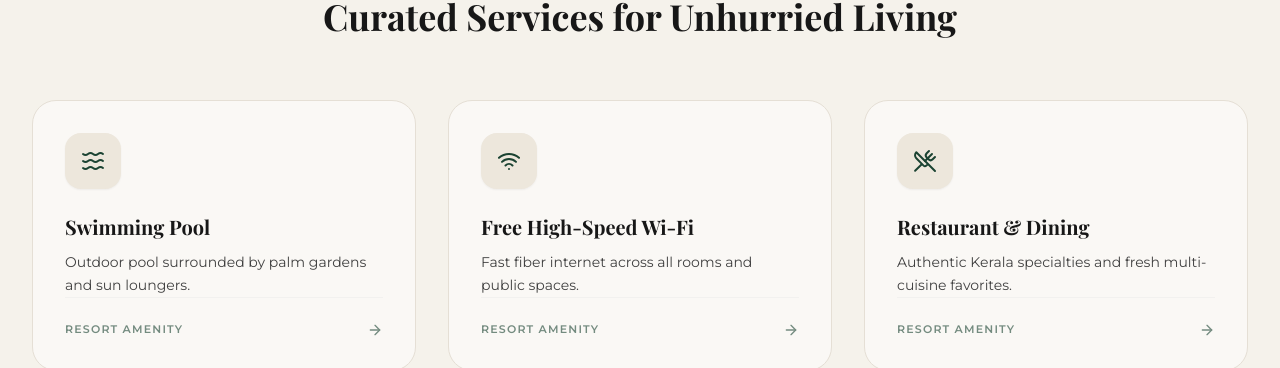
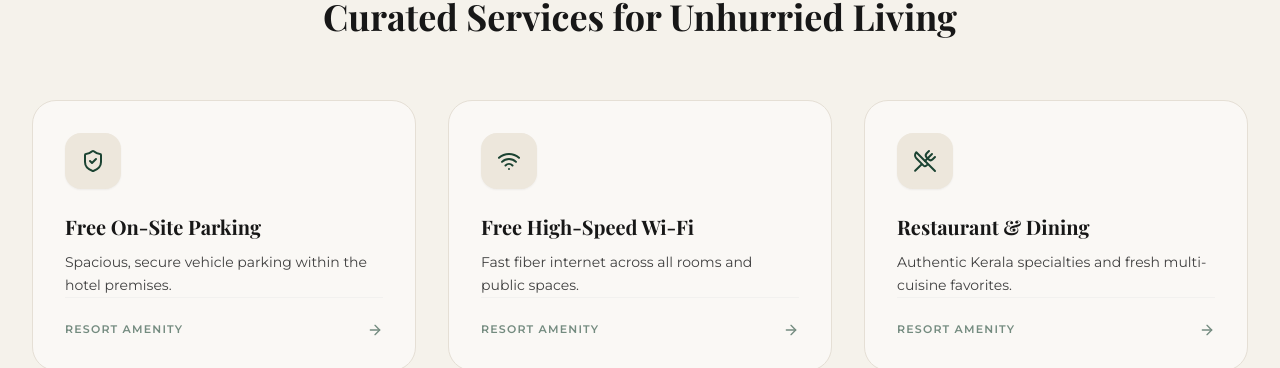
Before and after one commit to Abhiramkris/palmbeachhotel, a Next.js app: page / in a window 1280 px wide. Shown: the part 1883-2251 px from the top of the page. Built offline with nearby package versions, Linux system fonts and the light colour scheme.

Commit message:
Remove swimming pool, hall capacity claims, and 25 suites stat

```diff
--- a/src/components/amenities/AmenitiesGrid.tsx
+++ b/src/components/amenities/AmenitiesGrid.tsx
@@ -1,7 +1,7 @@
 "use client";
 
 import {
-  Waves,
+  ShieldCheck,
   Wifi,
   UtensilsCrossed,
   ConciergeBell,
@@ -12,7 +12,7 @@ import {
 import { HOTEL_AMENITIES, Amenity } from "@/data/amenities";
 
 const iconMap: Record<string, React.ReactNode> = {
-  waves: <Waves className="w-6 h-6" />,
+  "shield-check": <ShieldCheck className="w-6 h-6" />,
   wifi: <Wifi className="w-6 h-6" />,
   "utensils-crossed": <UtensilsCrossed className="w-6 h-6" />,
   "concierge-bell": <ConciergeBell className="w-6 h-6" />,
@@ -42,7 +42,7 @@ export default function AmenitiesGrid() {
               <div>
                 {/* Icon with gentle hover animation */}
                 <div className="w-14 h-14 rounded-2xl bg-[#EDE7DC] text-[#1B4332] flex items-center justify-center mb-6 transition-all duration-500 group-hover:bg-[#1B4332] group-hover:text-white group-hover:scale-110 group-hover:rotate-3 shadow-xs">
-                  {iconMap[amenity.icon] || <Waves className="w-6 h-6" />}
+                  {iconMap[amenity.icon] || <ShieldCheck className="w-6 h-6" />}
                 </div>
 
                 {/* Title & Description with slight typography shift */}
--- a/src/components/experiences/HotelStory.tsx
+++ b/src/components/experiences/HotelStory.tsx
@@ -39,13 +39,7 @@ export default function HotelStory() {
               </p>
             </div>
 
-            <div className="grid grid-cols-3 gap-6 pt-4 border-t border-white/15 max-w-lg">
-              <div>
-                <span className="block text-3xl sm:text-4xl font-editorial font-bold text-[#C5A880]">24+</span>
-                <span className="text-[11px] uppercase tracking-wider text-neutral-300 mt-1 block">
-                  Boutique Suites
-                </span>
-              </div>
+            <div className="grid grid-cols-2 gap-8 pt-4 border-t border-white/15 max-w-sm">
               <div>
                 <span className="block text-3xl sm:text-4xl font-editorial font-bold text-[#C5A880]">24/7</span>
                 <span className="text-[11px] uppercase tracking-wider text-neutral-300 mt-1 block">
--- a/src/components/venues/BanquetAndDining.tsx
+++ b/src/components/venues/BanquetAndDining.tsx
@@ -26,7 +26,7 @@ export default function BanquetAndDining({ onOpenBooking }: BanquetAndDiningProp
                 />
                 <div className="absolute inset-0 bg-gradient-to-t from-black/60 via-transparent to-transparent" />
                 <span className="absolute bottom-4 left-4 bg-black/60 backdrop-blur-md text-white text-xs font-semibold px-3 py-1.5 rounded-full border border-white/20">
-                  Theatre-Style Hall (Up to 250+ Guests)
+                  Theatre & Conference Layouts
                 </span>
               </div>
 
@@ -90,9 +90,9 @@ export default function BanquetAndDining({ onOpenBooking }: BanquetAndDiningProp
                     <Users className="w-4 h-4" />
                   </div>
                   <div>
-                    <h4 className="font-bold text-sm text-neutral-900">250+ Capacity</h4>
+                    <h4 className="font-bold text-sm text-neutral-900">Flexible Seating</h4>
                     <p className="text-xs text-neutral-600 mt-0.5">
-                      Flexible theatre or banquet seating.
+                      Theatre, seminar or banquet seating.
                     </p>
                   </div>
                 </div>
--- a/src/data/amenities.ts
+++ b/src/data/amenities.ts
@@ -7,10 +7,10 @@ export interface Amenity {
 
 export const HOTEL_AMENITIES: Amenity[] = [
   {
-    id: "pool",
-    name: "Swimming Pool",
-    description: "Outdoor pool surrounded by palm gardens and sun loungers.",
-    icon: "waves",
+    id: "parking",
+    name: "Free On-Site Parking",
+    description: "Spacious, secure vehicle parking within the hotel premises.",
+    icon: "shield-check",
   },
   {
     id: "wifi",
--- a/src/data/rooms.ts
+++ b/src/data/rooms.ts
@@ -43,7 +43,7 @@ export const ALL_BOOKING_TYPES: BookingTypeOption[] = [
   { slug: "executive-room", name: "Executive Room", category: "room", rateLabel: "₹2,530 / night" },
   { slug: "suite-room", name: "Suite Room", category: "room", rateLabel: "₹2,960 / night" },
   { slug: "premium-suite", name: "Premium Suite Room", category: "room", rateLabel: "₹3,470 / night" },
-  { slug: "grand-banquet-hall", name: "Grand Banquet Hall", category: "venue", rateLabel: "250+ Capacity Event Dais" },
+  { slug: "grand-banquet-hall", name: "Grand Banquet Hall", category: "venue", rateLabel: "Conference & Event Dais" },
   { slug: "palmshore-restaurant", name: "Palmshore Restaurant & Dining", category: "dining", rateLabel: "Table & Group Dining" },
 ];
 
```
